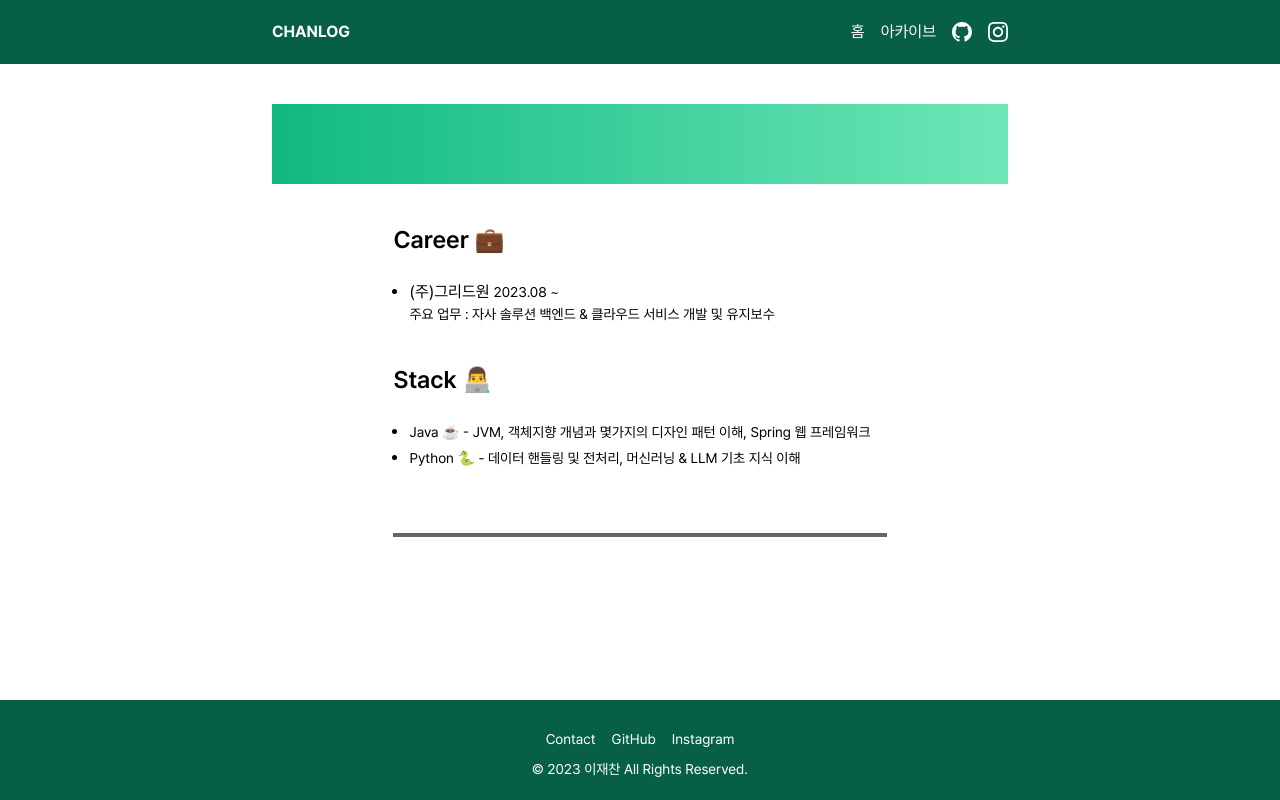
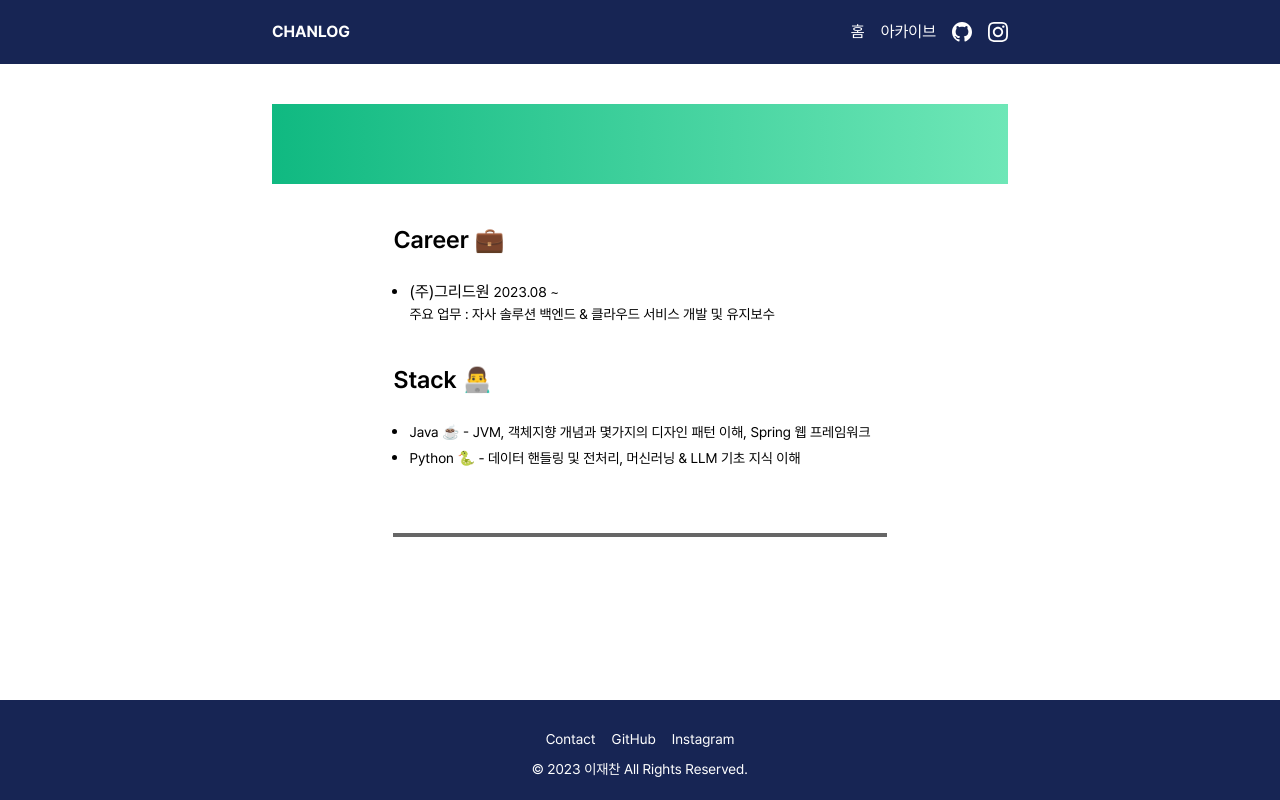
Before and after one commit to DevJaepaL/chanlog, a Next.js app: page /info in a window 1280 px wide. Built offline with nearby package versions, Linux system fonts and the light colour scheme.

Commit message:
BG color change

```diff
--- a/components/footer.tsx
+++ b/components/footer.tsx
@@ -1,6 +1,6 @@
 function Footer() {
   return (
-    <footer className="mx-auto mt-auto flex w-full max-w-full items-center px-4 bg-emerald-800 text-sm/[14px] text-white">
+    <footer className="mx-auto mt-auto flex w-full max-w-full items-center px-4 bg-blue-950 text-sm/[14px] text-white">
       <div className="mt-2 flex w-full flex-col items-center justify-center gap-4 py-6">
         <div className="flex gap-4">
           <a  href="mailto:wocks3254@gamil.com"
--- a/components/navbar.tsx
+++ b/components/navbar.tsx
@@ -30,7 +30,7 @@ function Navbar() {
   if (pathName?.includes("/posts/")) pathName = "/posts";
 
   return (
-    <nav className="h-16 w-full bg-emerald-800 text-white">
+    <nav className="h-16 w-full bg-blue-950 text-white">
       <div className="mx-auto flex h-full w-full max-w-3xl items-center justify-between px-4 py-4">
         <h2 className="text-lg- font-bold">
           <Link href="/">CHANLOG</Link>
```
